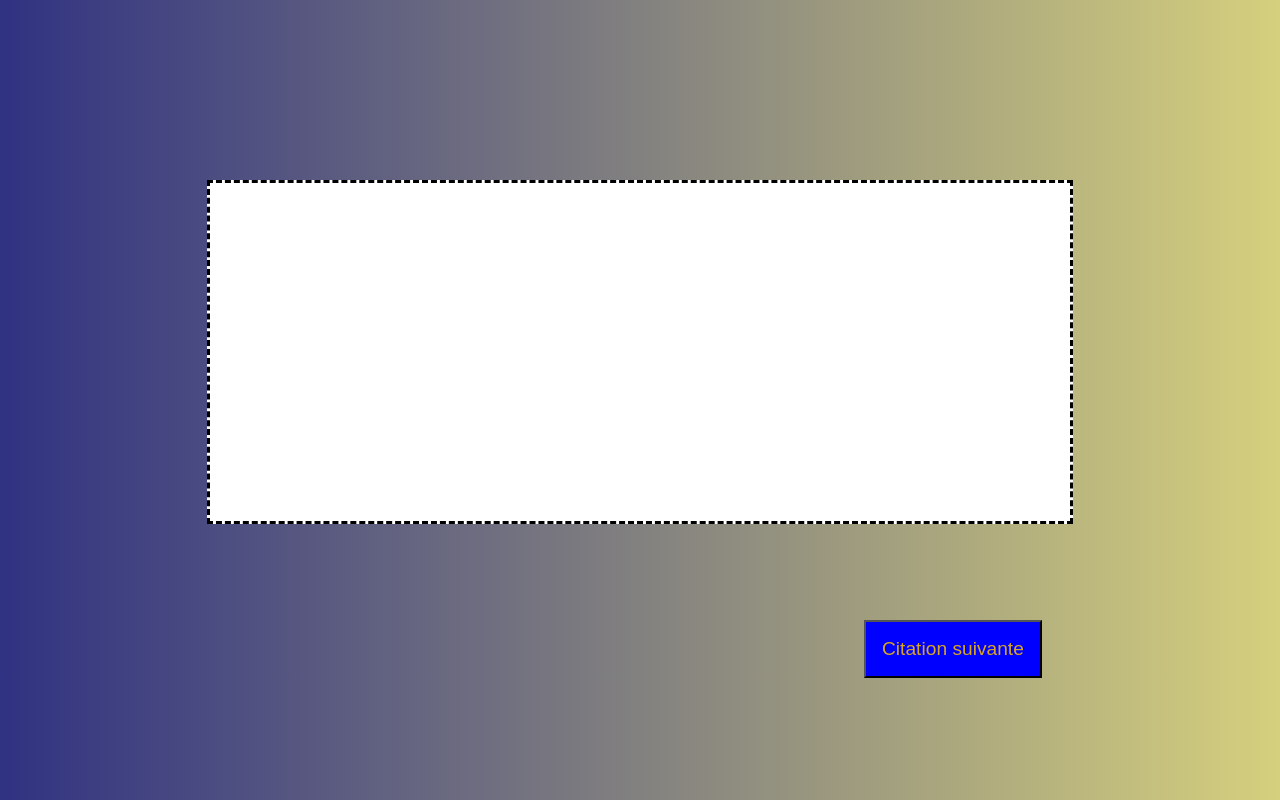
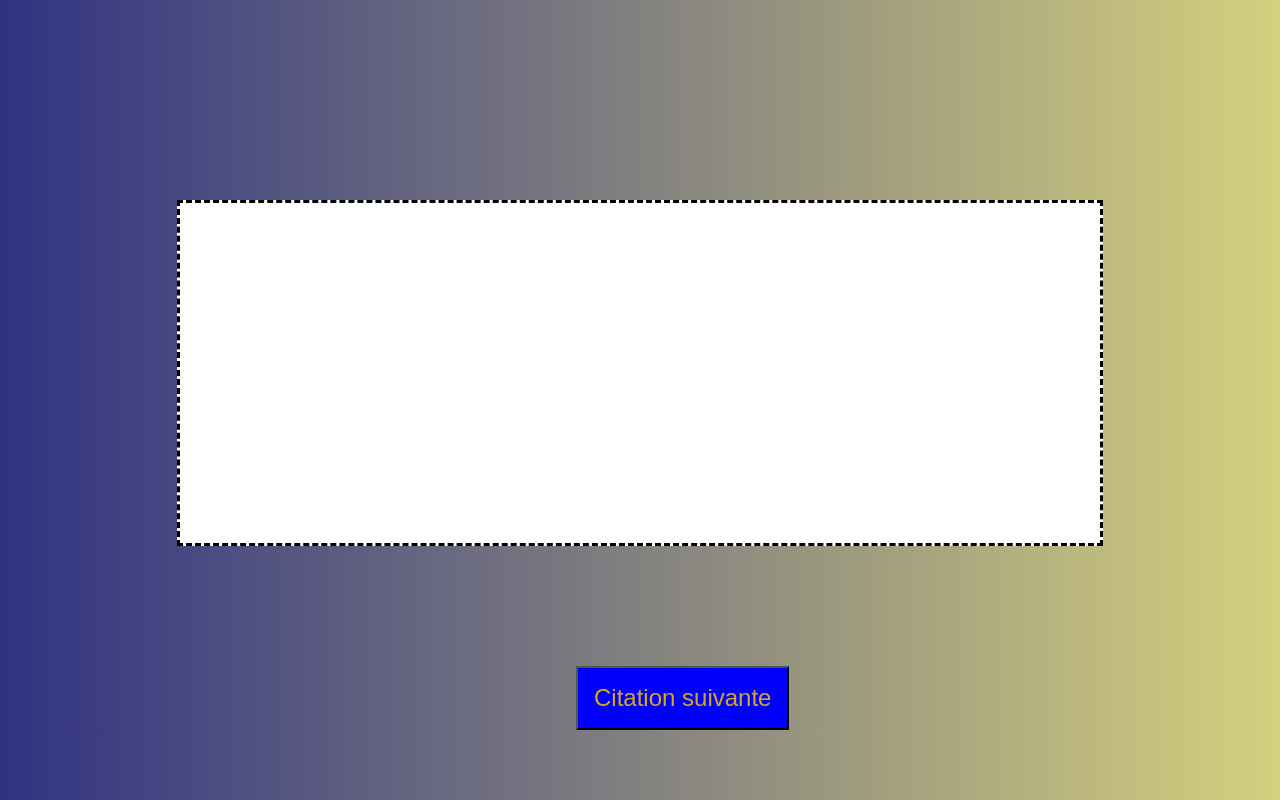
Before and after one commit to Reno1972/Eval_23, a plain HTML site: page index.html in a window 1280 px wide. Drawn offline with Linux system fonts and the light colour scheme.

```diff
--- a/assets/css/Eval_23.css
+++ b/assets/css/Eval_23.css
@@ -2,13 +2,17 @@
 
 body{
     background: linear-gradient(0.25turn, #303282, #d5d07d);
+    font-size: 20px;
 }
+p{
+    font-family: 'Satisfy', cursive;
 
+}
 div{
-    font-family: 'Satisfy', cursive;
+
     background-color:white;
     text-align: center;
-    font-size: large;
+
     margin-top: 10em;
     margin-left: auto;
     margin-right: auto;
@@ -23,6 +27,6 @@ div{
     font-size: larger;
     padding: 1rem;
     margin-top: 5em;
-    margin-left: 45em;
+    margin-left: 45%;
     margin-right: auto;
 }
```
